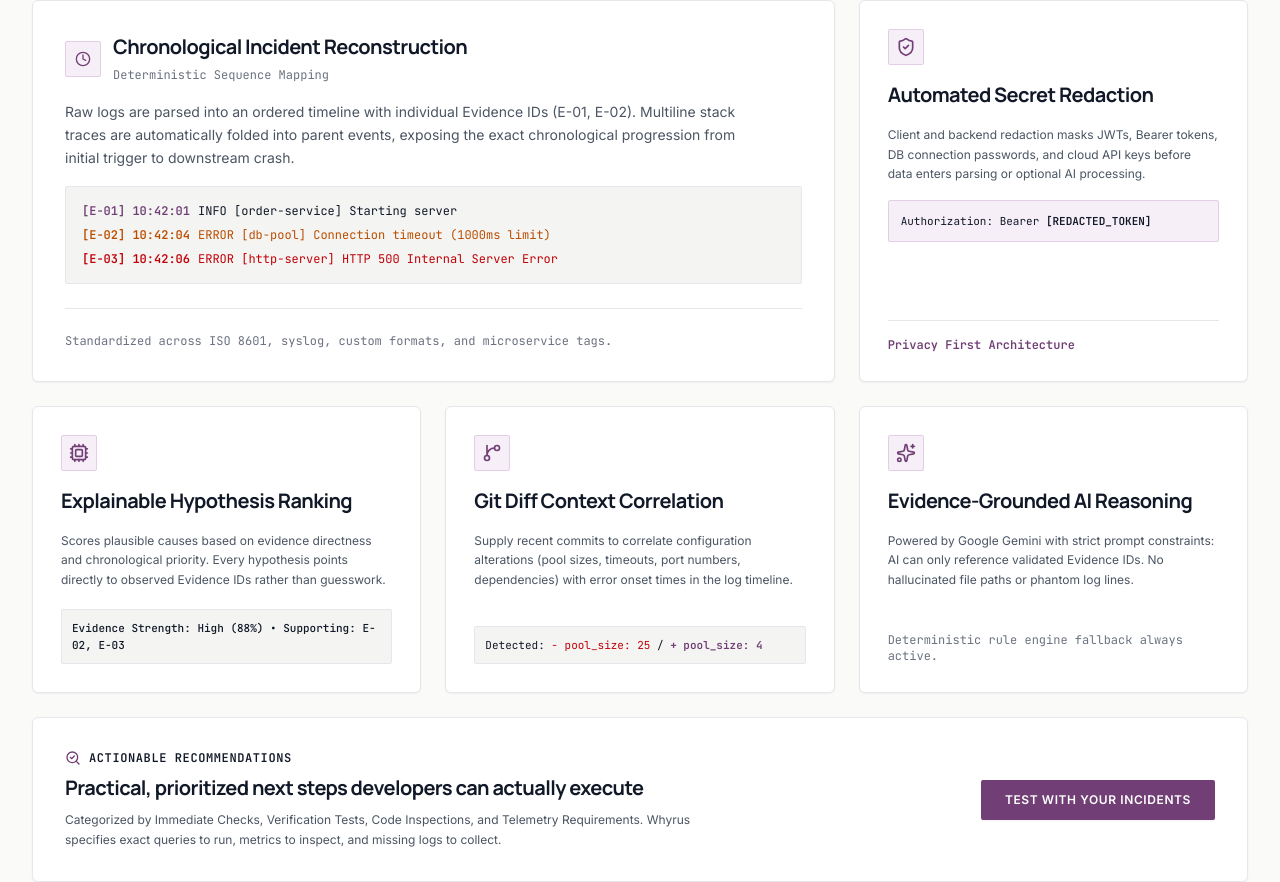
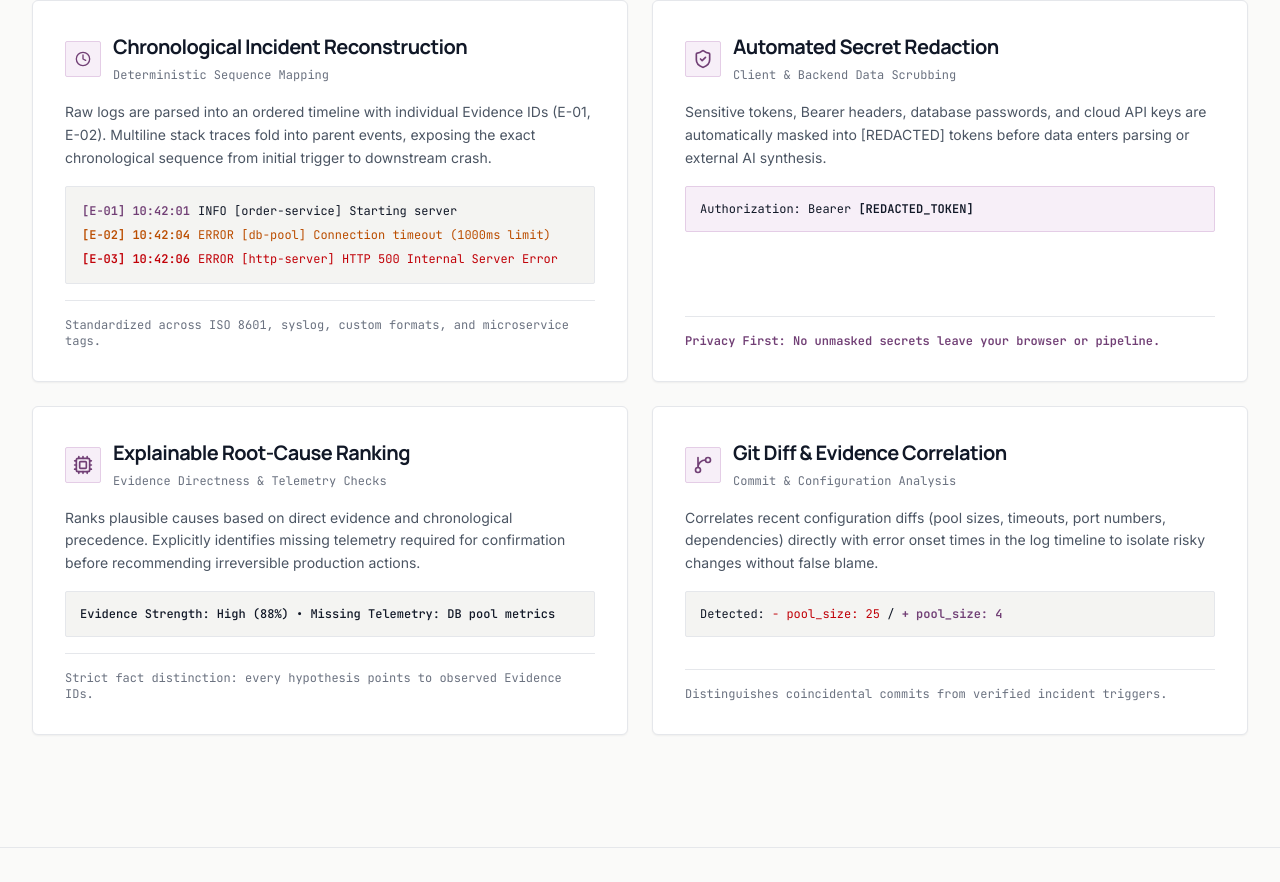
Before and after one commit to bhavya-cse/whyrus, a React (Vite) app in the folder frontend/: page / in a window 1280 px wide. Shown: the part 3434-4316 px from the top of the page. Built offline with nearby package versions, Linux system fonts and the light colour scheme; no server answers.

Commit message:
content: simplify platform capabilities

```diff
--- a/frontend/src/components/CoreCapabilities.jsx
+++ b/frontend/src/components/CoreCapabilities.jsx
@@ -5,8 +5,6 @@ import {
   ShieldCheck,
   Cpu,
   GitBranch,
-  Sparkles,
-  SearchCheck,
 } from 'lucide-react';
 
 const cardStyle = {
@@ -85,11 +83,11 @@ export default function CoreCapabilities({ onOpenAnalyzer }) {
           </p>
         </div>
 
-        {/* Capability Cards */}
-        <div className="grid grid-cols-1 md:grid-cols-12 gap-6 items-stretch">
+        {/* Four Capability Cards */}
+        <div className="grid grid-cols-1 md:grid-cols-2 gap-6 items-stretch">
           {/* Chronological Incident Reconstruction */}
           <div
-            className="md:col-span-8 rounded-md p-8 border shadow-xs flex flex-col justify-between"
+            className="rounded-md p-7 sm:p-8 border shadow-xs flex flex-col justify-between"
             style={cardStyle}
           >
             <div className="space-y-4">
@@ -115,13 +113,13 @@ export default function CoreCapabilities({ onOpenAnalyzer }) {
               </div>
 
               <p
-                className="text-sm leading-relaxed max-w-2xl"
+                className="text-sm leading-relaxed"
                 style={secondaryTextStyle}
               >
                 Raw logs are parsed into an ordered timeline with individual
-                Evidence IDs (E-01, E-02). Multiline stack traces are
-                automatically folded into parent events, exposing the exact
-                chronological progression from initial trigger to downstream crash.
+                Evidence IDs (E-01, E-02). Multiline stack traces fold into
+                parent events, exposing the exact chronological sequence from
+                initial trigger to downstream crash.
               </p>
 
               {/* Example Timeline */}
@@ -156,7 +154,7 @@ export default function CoreCapabilities({ onOpenAnalyzer }) {
             </div>
 
             <div
-              className="pt-6 mt-6 border-t text-xs font-mono"
+              className="pt-4 mt-4 border-t text-xs font-mono"
               style={{
                 borderColor: 'var(--border-color)',
                 color: 'var(--text-muted)',
@@ -168,10 +166,11 @@ export default function CoreCapabilities({ onOpenAnalyzer }) {
 
           {/* Automated Secret Redaction */}
           <div
-            className="md:col-span-4 rounded-md p-7 border shadow-xs flex flex-col justify-between"
+            className="rounded-md p-7 sm:p-8 border shadow-xs flex flex-col justify-between"
             style={cardStyle}
           >
             <div className="space-y-4">
+              <div className="flex items-center space-x-3">
                 <div
                   className="w-9 h-9 rounded-xs border flex items-center justify-center"
                   style={iconBoxStyle}
@@ -179,21 +178,30 @@ export default function CoreCapabilities({ onOpenAnalyzer }) {
                   <ShieldCheck className="w-5 h-5" style={iconStyle} />
                 </div>
 
+                <div>
                   <h3 className="font-heading font-bold text-xl">
                     Automated Secret Redaction
                   </h3>
+                  <span
+                    className="text-xs font-mono"
+                    style={mutedTextStyle}
+                  >
+                    Client & Backend Data Scrubbing
+                  </span>
+                </div>
+              </div>
 
               <p
-                className="text-xs leading-relaxed"
+                className="text-sm leading-relaxed"
                 style={secondaryTextStyle}
               >
-                Client and backend redaction masks JWTs, Bearer tokens, DB
-                connection passwords, and cloud API keys before data enters
-                parsing or optional AI processing.
+                Sensitive tokens, Bearer headers, database passwords, and cloud API
+                keys are automatically masked into [REDACTED] tokens before data
+                enters parsing or external AI synthesis.
               </p>
 
               <div
-                className="p-3 rounded-xs border font-mono text-[11px] break-words"
+                className="p-3.5 rounded-xs border font-mono text-xs break-words"
                 style={plumPanelStyle}
               >
                 Authorization: Bearer{' '}
@@ -202,22 +210,23 @@ export default function CoreCapabilities({ onOpenAnalyzer }) {
             </div>
 
             <div
-              className="text-xs font-mono font-semibold pt-4 mt-4 border-t"
+              className="pt-4 mt-4 border-t text-xs font-mono font-semibold"
               style={{
                 color: 'var(--accent-color)',
                 borderColor: 'var(--border-color)',
               }}
             >
-              Privacy First Architecture
+              Privacy First: No unmasked secrets leave your browser or pipeline.
             </div>
           </div>
 
-          {/* Explainable Hypothesis Ranking */}
+          {/* Explainable Root-Cause Ranking */}
           <div
-            className="md:col-span-4 rounded-md p-7 border shadow-xs flex flex-col justify-between"
+            className="rounded-md p-7 sm:p-8 border shadow-xs flex flex-col justify-between"
             style={cardStyle}
           >
             <div className="space-y-4">
+              <div className="flex items-center space-x-3">
                 <div
                   className="w-9 h-9 rounded-xs border flex items-center justify-center"
                   style={iconBoxStyle}
@@ -225,34 +234,54 @@ export default function CoreCapabilities({ onOpenAnalyzer }) {
                   <Cpu className="w-5 h-5" style={iconStyle} />
                 </div>
 
+                <div>
                   <h3 className="font-heading font-bold text-xl">
-                Explainable Hypothesis Ranking
+                    Explainable Root-Cause Ranking
                   </h3>
+                  <span
+                    className="text-xs font-mono"
+                    style={mutedTextStyle}
+                  >
+                    Evidence Directness & Telemetry Checks
+                  </span>
+                </div>
+              </div>
 
               <p
-                className="text-xs leading-relaxed"
+                className="text-sm leading-relaxed"
                 style={secondaryTextStyle}
               >
-                Scores plausible causes based on evidence directness and
-                chronological priority. Every hypothesis points directly to
-                observed Evidence IDs rather than guesswork.
+                Ranks plausible causes based on direct evidence and chronological
+                precedence. Explicitly identifies missing telemetry required for
+                confirmation before recommending irreversible production actions.
               </p>
+
+              <div
+                className="p-3.5 rounded-xs border text-xs font-mono font-medium"
+                style={subtlePanelStyle}
+              >
+                Evidence Strength: High (88%) • Missing Telemetry: DB pool metrics
+              </div>
             </div>
 
             <div
-              className="mt-5 p-2.5 rounded-xs border text-[11px] font-mono font-medium"
-              style={subtlePanelStyle}
+              className="pt-4 mt-4 border-t text-xs font-mono"
+              style={{
+                borderColor: 'var(--border-color)',
+                color: 'var(--text-muted)',
+              }}
             >
-              Evidence Strength: High (88%) • Supporting: E-02, E-03
+              Strict fact distinction: every hypothesis points to observed Evidence IDs.
             </div>
           </div>
 
-          {/* Git Diff Context Correlation */}
+          {/* Git Diff & Evidence Correlation */}
           <div
-            className="md:col-span-4 rounded-md p-7 border shadow-xs flex flex-col justify-between"
+            className="rounded-md p-7 sm:p-8 border shadow-xs flex flex-col justify-between"
             style={cardStyle}
           >
             <div className="space-y-4">
+              <div className="flex items-center space-x-3">
                 <div
                   className="w-9 h-9 rounded-xs border flex items-center justify-center"
                   style={iconBoxStyle}
@@ -260,22 +289,30 @@ export default function CoreCapabilities({ onOpenAnalyzer }) {
                   <GitBranch className="w-5 h-5" style={iconStyle} />
                 </div>
 
+                <div>
                   <h3 className="font-heading font-bold text-xl">
-                Git Diff Context Correlation
+                    Git Diff & Evidence Correlation
                   </h3>
+                  <span
+                    className="text-xs font-mono"
+                    style={mutedTextStyle}
+                  >
+                    Commit & Configuration Analysis
+                  </span>
+                </div>
+              </div>
 
               <p
-                className="text-xs leading-relaxed"
+                className="text-sm leading-relaxed"
                 style={secondaryTextStyle}
               >
-                Supply recent commits to correlate configuration alterations
-                (pool sizes, timeouts, port numbers, dependencies) with error
-                onset times in the log timeline.
+                Correlates recent configuration diffs (pool sizes, timeouts, port
+                numbers, dependencies) directly with error onset times in the log
+                timeline to isolate risky changes without false blame.
               </p>
-            </div>
 
               <div
-              className="mt-5 p-2.5 rounded-xs border text-[11px] font-mono break-words"
+                className="p-3.5 rounded-xs border text-xs font-mono break-words"
                 style={subtlePanelStyle}
               >
                 Detected:{' '}
@@ -292,79 +329,15 @@ export default function CoreCapabilities({ onOpenAnalyzer }) {
               </div>
             </div>
 
-          {/* Evidence-Grounded AI Reasoning */}
             <div
-            className="md:col-span-4 rounded-md p-7 border shadow-xs flex flex-col justify-between"
-            style={cardStyle}
+              className="pt-4 mt-4 border-t text-xs font-mono"
+              style={{
+                borderColor: 'var(--border-color)',
+                color: 'var(--text-muted)',
+              }}
             >
-            <div className="space-y-4">
-              <div
-                className="w-9 h-9 rounded-xs border flex items-center justify-center"
-                style={iconBoxStyle}
-              >
-                <Sparkles className="w-5 h-5" style={iconStyle} />
+              Distinguishes coincidental commits from verified incident triggers.
             </div>
-
-              <h3 className="font-heading font-bold text-xl">
-                Evidence-Grounded AI Reasoning
-              </h3>
-
-              <p
-                className="text-xs leading-relaxed"
-                style={secondaryTextStyle}
-              >
-                Powered by Google Gemini with strict prompt constraints: AI can
-                only reference validated Evidence IDs. No hallucinated file
-                paths or phantom log lines.
-              </p>
-            </div>
-
-            <div
-              className="mt-5 text-xs font-mono"
-              style={mutedTextStyle}
-            >
-              Deterministic rule engine fallback always active.
-            </div>
-          </div>
-
-          {/* Actionable Recommendations */}
-          <div
-            className="md:col-span-12 rounded-md p-8 border shadow-xs flex flex-col md:flex-row items-center justify-between gap-6"
-            style={cardStyle}
-          >
-            <div className="space-y-2 max-w-2xl">
-              <div
-                className="flex items-center space-x-2 text-xs font-mono font-bold uppercase tracking-wider"
-                style={{ color: 'var(--text-primary)' }}
-              >
-                <SearchCheck
-                  className="w-4 h-4"
-                  style={iconStyle}
-                />
-                <span>Actionable Recommendations</span>
-              </div>
-
-              <h3 className="font-heading font-bold text-xl">
-                Practical, prioritized next steps developers can actually execute
-              </h3>
-
-              <p
-                className="text-xs leading-relaxed"
-                style={secondaryTextStyle}
-              >
-                Categorized by Immediate Checks, Verification Tests, Code
-                Inspections, and Telemetry Requirements. Whyrus specifies exact
-                queries to run, metrics to inspect, and missing logs to collect.
-              </p>
-            </div>
-
-            <button
-              type="button"
-              onClick={onOpenAnalyzer}
-              className="shrink-0 inline-flex items-center justify-center gap-2 px-6 py-3 rounded-xs bg-[#713F75] hover:bg-[#572F5B] text-white font-semibold text-xs uppercase tracking-wider transition-colors shadow-xs focus:outline-none focus:ring-2 focus:ring-[var(--accent-color)] focus:ring-offset-2"
-            >
-              Test with Your Incidents
-            </button>
           </div>
         </div>
       </div>
```
Lines whose indentation alone changed are shown as unchanged.
